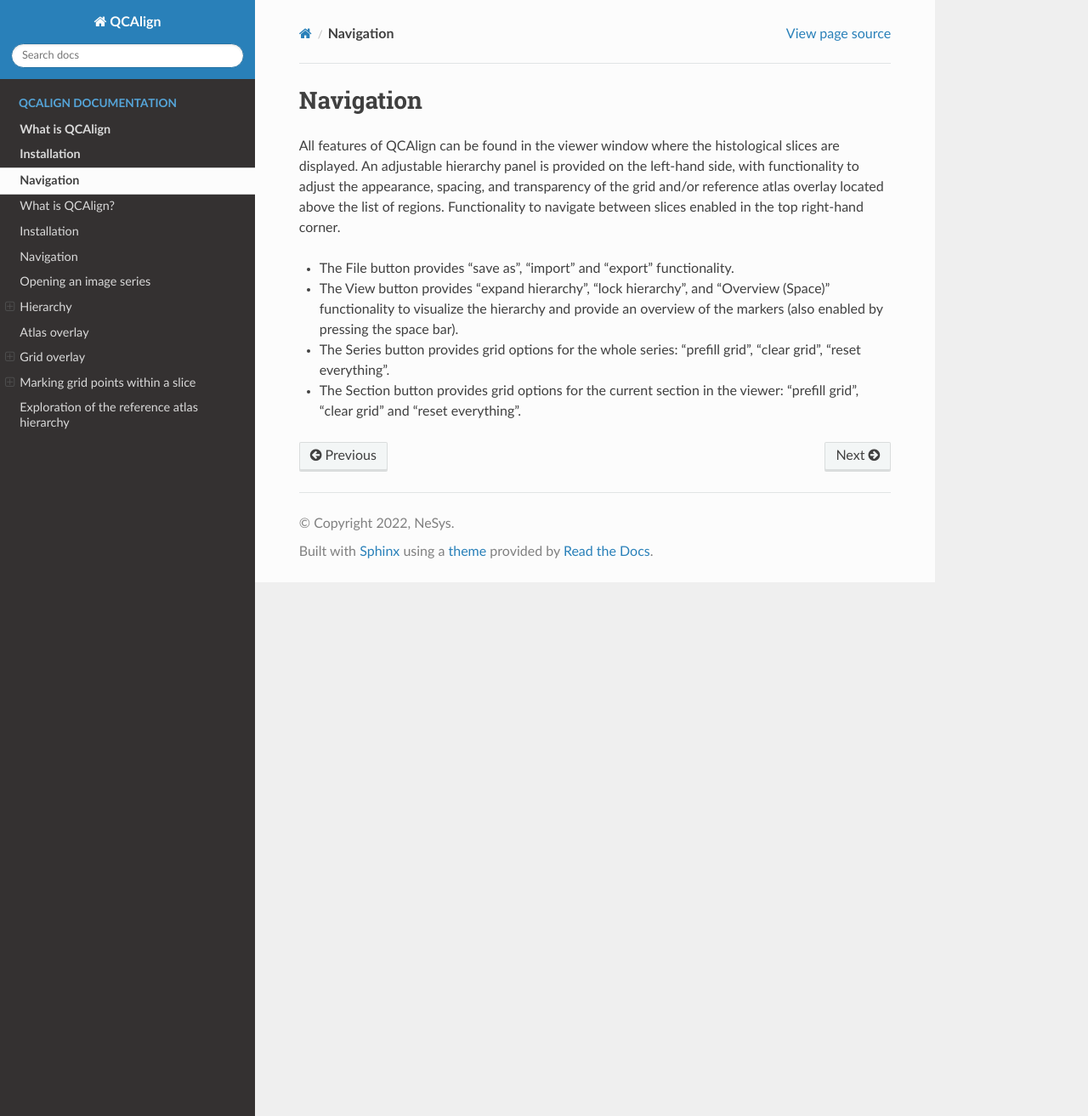
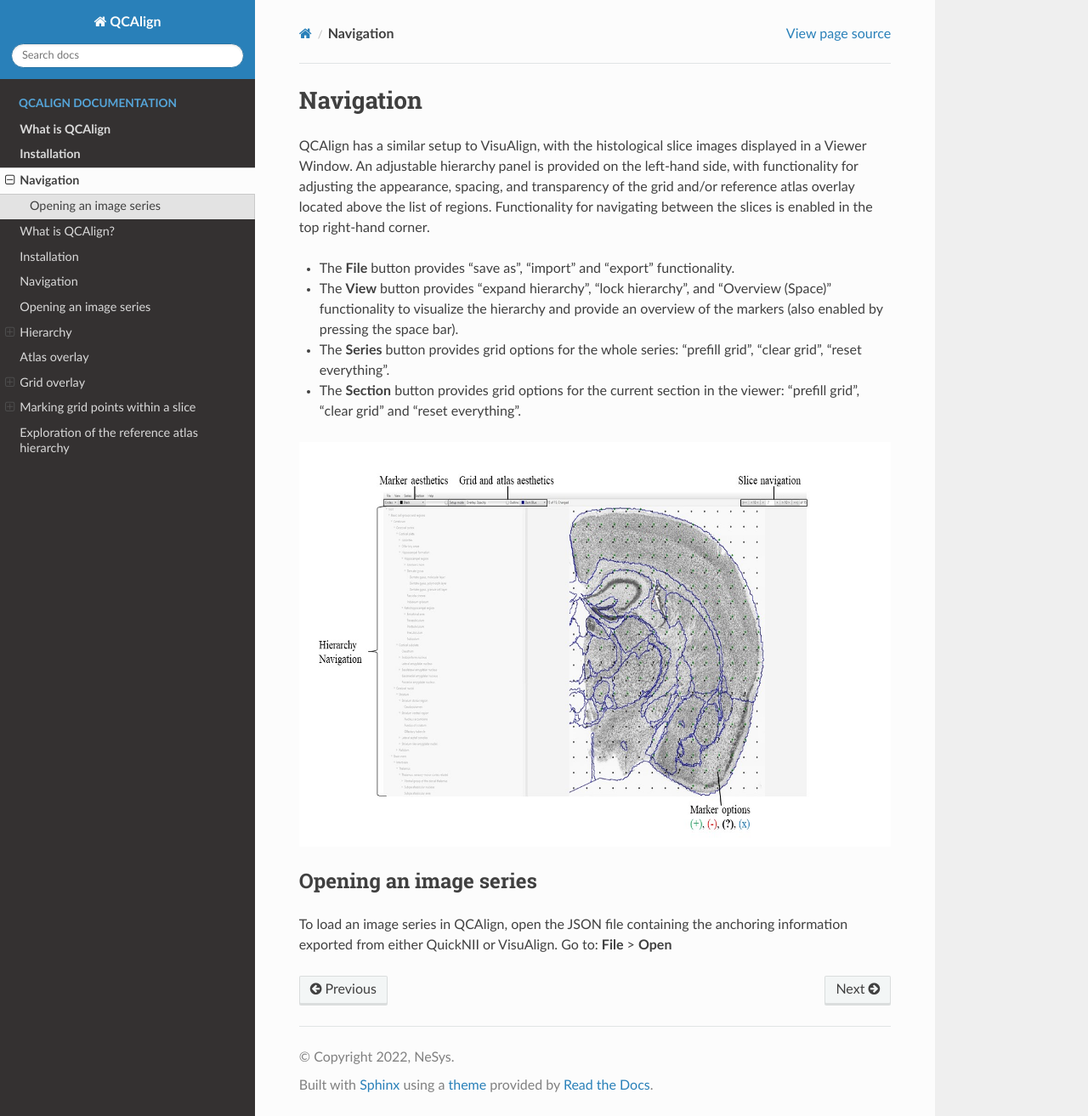
Before and after one commit to Neural-Systems-at-UIO/QCAlign, a Sphinx documentation site: the page built from docs/navigation.rst, in a window 1280 px wide and 1313 px high. Shown: the whole window at 85% size. Built offline with Sphinx 7.4.7 and the Read the Docs theme 2.0.0, drawn with Linux system fonts in a browser that asks for light colours.

Commit message:
Update navigation.rst

```diff
--- a/docs/navigation.rst
+++ b/docs/navigation.rst
@@ -1,9 +1,29 @@
 **Navigation**
 ---------------
 
-All features of QCAlign can be found in the viewer window where the histological slices are displayed. An adjustable hierarchy panel is provided on the left-hand side, with functionality to adjust the appearance, spacing, and transparency of the grid and/or reference atlas overlay located above the list of regions. Functionality to navigate between slices enabled in the top right-hand corner.
+QCAlign has a similar setup to VisuAlign, with the histological slice images displayed in a Viewer Window. An adjustable hierarchy panel is provided on the left-hand side, with functionality for adjusting the appearance, spacing, and transparency of the grid and/or reference atlas overlay located above the list of regions. Functionality for navigating between the slices is enabled in the top right-hand corner.
 
--	The File button provides “save as”, “import” and “export” functionality.
--	The View button provides “expand hierarchy”, “lock hierarchy”, and “Overview (Space)” functionality to visualize the hierarchy and provide an overview of the markers (also enabled by pressing the space bar).
--	The Series button provides grid options for the whole series: “prefill grid”, “clear grid”, “reset everything”.
--	The Section button provides grid options for the current section in the viewer: “prefill grid”, “clear grid” and “reset everything”.
+-  The **File** button provides “save as”, “import” and “export”
+   functionality.
+
+-  The **View** button provides “expand hierarchy”, “lock hierarchy”,
+   and “Overview (Space)” functionality to visualize the hierarchy and
+   provide an overview of the markers (also enabled by pressing the
+   space bar).
+
+-  The **Series** button provides grid options for the whole series:
+   “prefill grid”, “clear grid”, “reset everything”.
+
+-  The **Section** button provides grid options for the current section
+   in the viewer: “prefill grid”, “clear grid” and “reset everything”.
+
+.. image:: vertopal_cbedec83746b4aa08b3d6abec4c06604/media/image1.jpeg
+   :width: 8.13333in
+   :height: 4.95833in
+
+Opening an image series
+=======================
+
+To load an image series in QCAlign, open the JSON file containing the
+anchoring information exported from either QuickNII or VisuAlign. Go to:
+**File** > **Open**
```
